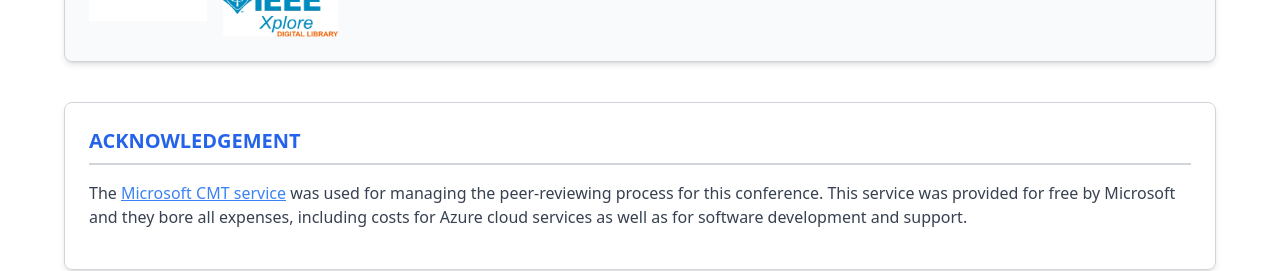
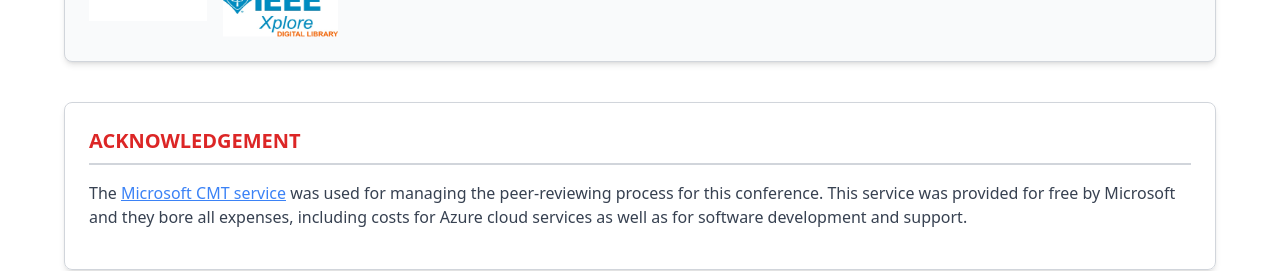
Before and after one commit to gucon258/iccca-25, a Next.js app: page / in a window 1280 px wide. Shown: the part 5600-5871 px from the top of the page. Built offline with nearby package versions, Linux system fonts and the light colour scheme.

Commit message:
fixed color

```diff
--- a/components/Acknowledgement.js
+++ b/components/Acknowledgement.js
@@ -1,7 +1,7 @@
 export default function AcknowledgementComponent() {
     return (
       <div className="p-6 border border-gray-300 rounded-lg shadow-md max-w-[90%] mx-auto my-10">
-        <h2 className="text-blue-600 text-xl font-bold border-b-2 border-gray-300 pb-2 mb-4">
+        <h2 className="text-red-600 text-xl font-bold border-b-2 border-gray-300 pb-2 mb-4">
           ACKNOWLEDGEMENT
         </h2>
         <p className="text-gray-700 mb-4">
```
